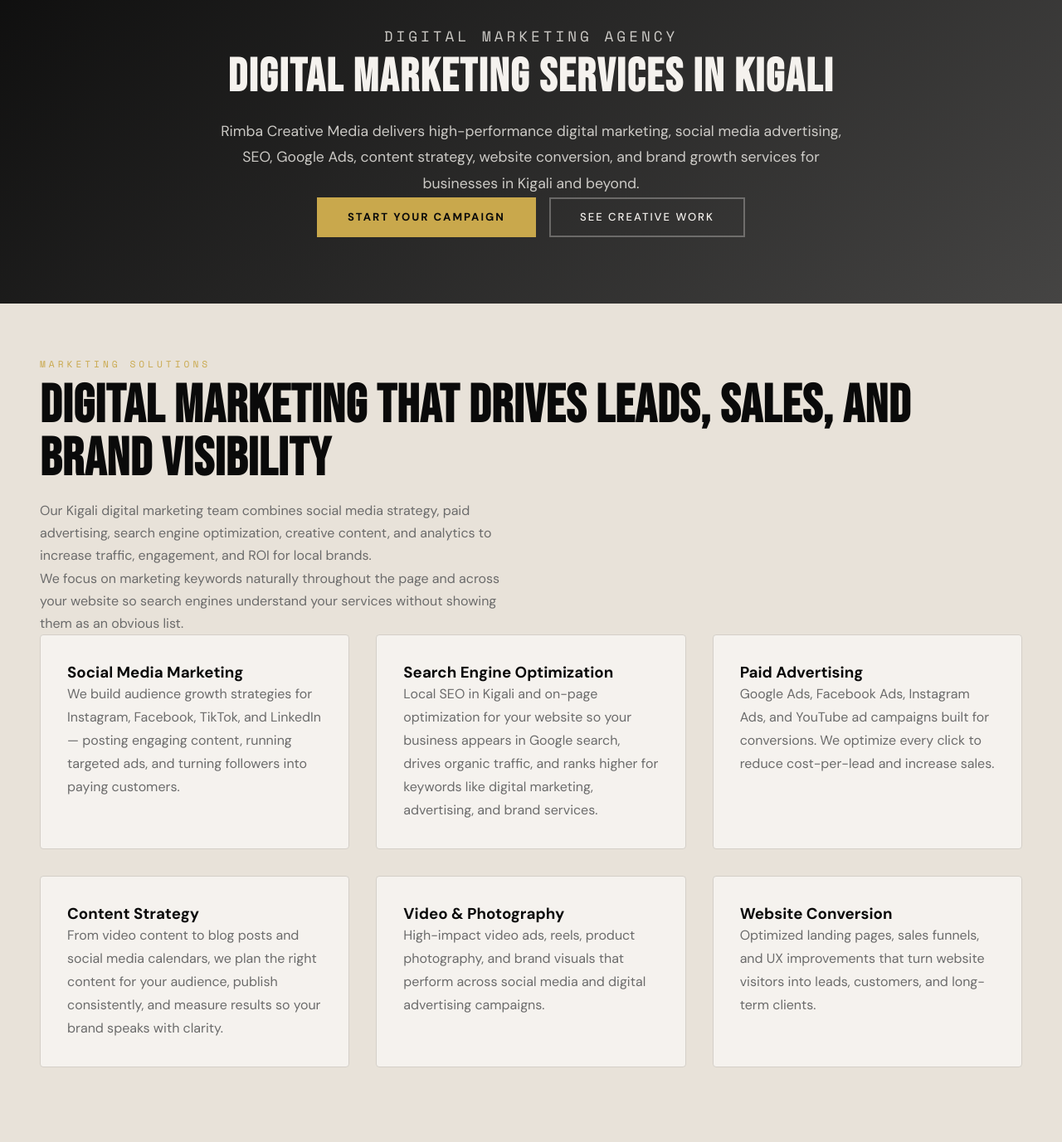
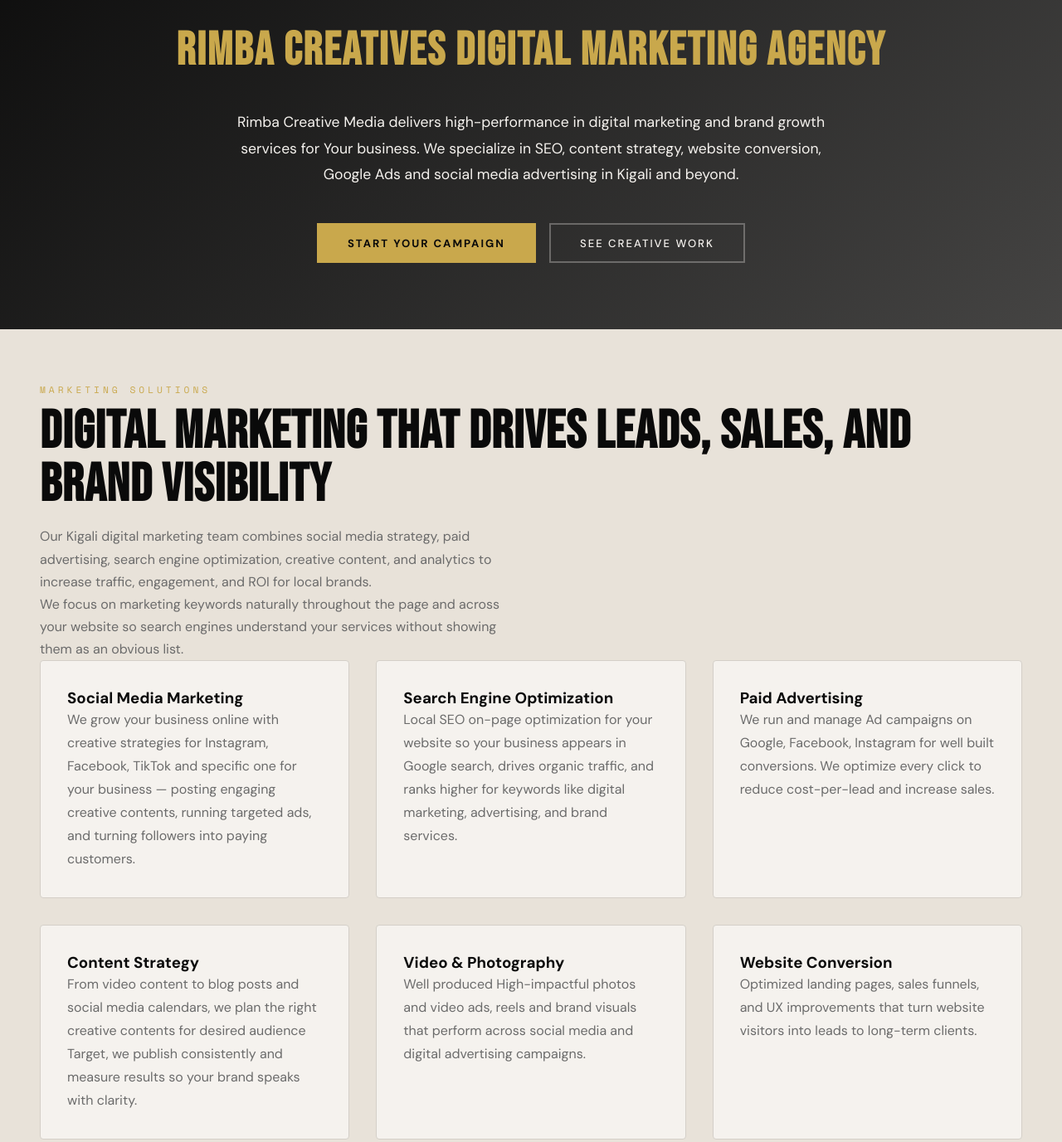
Before and after one commit to kesleyrn/Rimbacreativemedia, a plain HTML site: page pages/digital-marketing.html in a window 1280 px wide. Shown: the part 180-1557 px from the top of the page at 83% size. Drawn offline with nearby package versions, Linux system fonts and the light colour scheme.

Commit message:
Updated Contents

```diff
--- a/pages/digital-marketing.html
+++ b/pages/digital-marketing.html
@@ -26,7 +26,6 @@
   .page-hero p {
     max-width: 760px;
     margin: 0 auto;
-    color: rgba(245,242,238,.8);
     font-size: 1.1rem;
     line-height: 1.8;
   }
@@ -137,9 +136,10 @@
 
 <section class="page-hero">
   <div class="container">
-    <p class="section-label">Digital Marketing Agency</p>
-    <h1>Digital Marketing Services in Kigali</h1>
-    <p>Rimba Creative Media delivers high-performance digital marketing, social media advertising, SEO, Google Ads, content strategy, website conversion, and brand growth services for businesses in Kigali and beyond.</p>
+    <!-- <p>Digital Marketing Services in Kigali</p> -->
+        <h1 class="section-label">Rimba creatives digital marketing Agency</h1><br>
+    <p>Rimba Creative Media delivers high-performance in digital marketing and brand growth services for Your business. We specialize in SEO, content strategy, website conversion,
+    Google Ads and social media advertising in Kigali and beyond.</p><br><br>
     <div class="hero-btns">
       <a href="../index.html#contact" class="btn-primary">Start Your Campaign</a>
       <a href="#creative-work" class="btn-outline">See Creative Work</a>
@@ -156,27 +156,27 @@
     <div class="marketing-grid">
       <div class="marketing-card">
         <h3>Social Media Marketing</h3>
-        <p>We build audience growth strategies for Instagram, Facebook, TikTok, and LinkedIn — posting engaging content, running targeted ads, and turning followers into paying customers.</p>
+        <p>We grow your business online with creative strategies for Instagram, Facebook, TikTok and specific one for your business —  posting engaging creative contents, running targeted ads, and turning followers into paying customers.</p>
       </div>
       <div class="marketing-card">
         <h3>Search Engine Optimization</h3>
-        <p>Local SEO in Kigali and on-page optimization for your website so your business appears in Google search, drives organic traffic, and ranks higher for keywords like digital marketing, advertising, and brand services.</p>
+        <p>Local SEO on-page optimization for your website so your business appears in Google search, drives organic traffic, and ranks higher for keywords like digital marketing, advertising, and brand services.</p>
       </div>
       <div class="marketing-card">
         <h3>Paid Advertising</h3>
-        <p>Google Ads, Facebook Ads, Instagram Ads, and YouTube ad campaigns built for conversions. We optimize every click to reduce cost-per-lead and increase sales.</p>
+        <p>We run and manage Ad campaigns on Google, Facebook, Instagram  for well built conversions. We optimize every click to reduce cost-per-lead and increase sales.</p>
       </div>
       <div class="marketing-card">
         <h3>Content Strategy</h3>
-        <p>From video content to blog posts and social media calendars, we plan the right content for your audience, publish consistently, and measure results so your brand speaks with clarity.</p>
+        <p>From video content to blog posts and social media calendars, we plan the right creative contents for desired audience Target, we publish consistently and measure results so your brand speaks with clarity.</p>
       </div>
       <div class="marketing-card">
         <h3>Video & Photography</h3>
-        <p>High-impact video ads, reels, product photography, and brand visuals that perform across social media and digital advertising campaigns.</p>
+        <p>Well produced High-impactful photos and video ads, reels and brand visuals that perform across social media and digital advertising campaigns.</p>
       </div>
       <div class="marketing-card">
         <h3>Website Conversion</h3>
-        <p>Optimized landing pages, sales funnels, and UX improvements that turn website visitors into leads, customers, and long-term clients.</p>
+        <p>Optimized landing pages, sales funnels, and UX improvements that turn website visitors into leads to long-term clients.</p>
       </div>
     </div>
   </div>
@@ -197,7 +197,7 @@
 
       <div style="background:var(--white);border:1px solid var(--light-gray);padding:1.5rem;border-radius:4px;">
         <h3>Coach Mukel (Mukandamutsa Elisabeth)</h3>
-        <p style="color:var(--gray);">We manage social media and digital promotions for Coach Mukel's health & Forever Living products — content creation, community engagement, and campaign support.</p>
+        <p style="color:var(--gray);">We manage social media, digital promotions, content creation, community engagement, and campaign support — for Coach Mukel From Forever Living  </p>
       </div>
 
       <div style="background:var(--white);border:1px solid var(--light-gray);padding:1.5rem;border-radius:4px;">
```
Also changed, not shown: index.html (+11 -5 lines).
